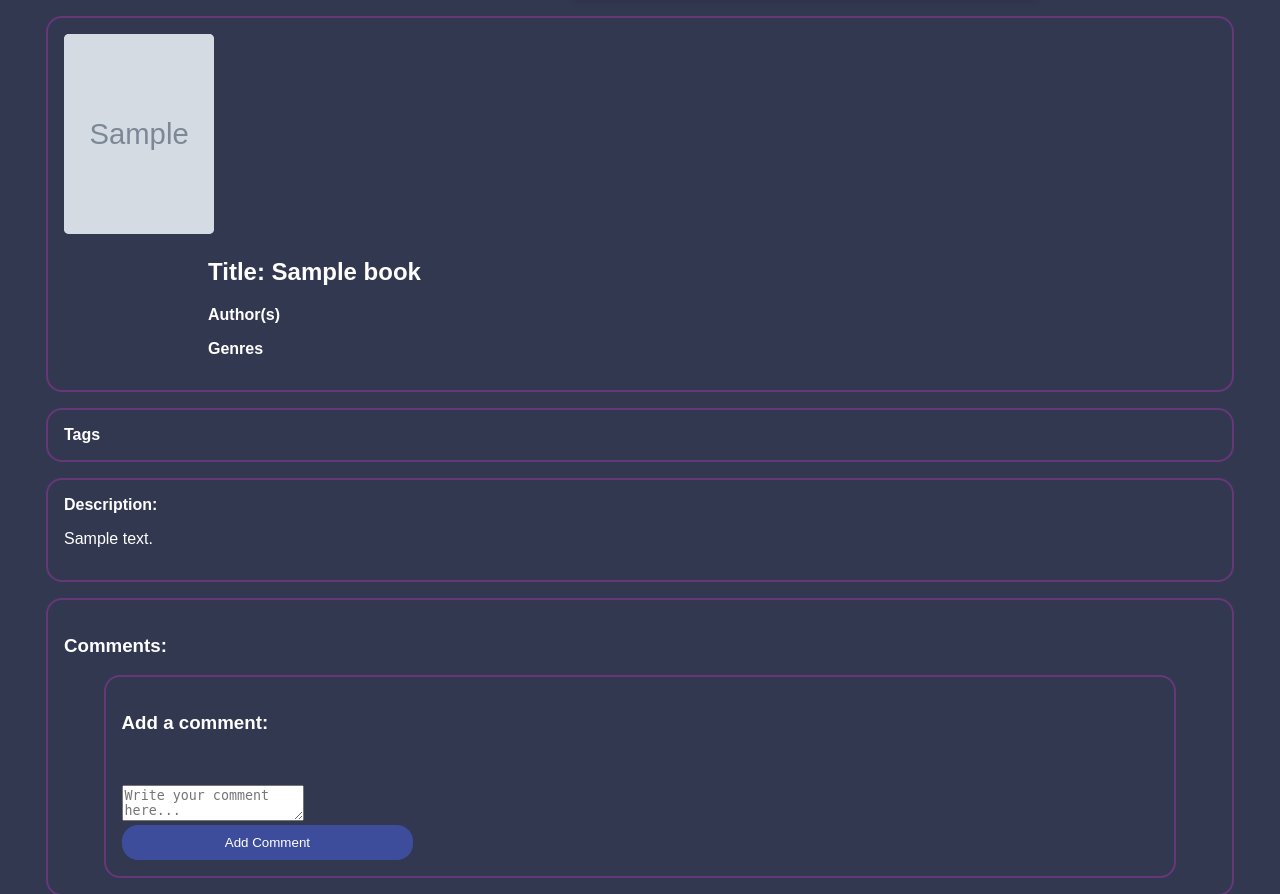
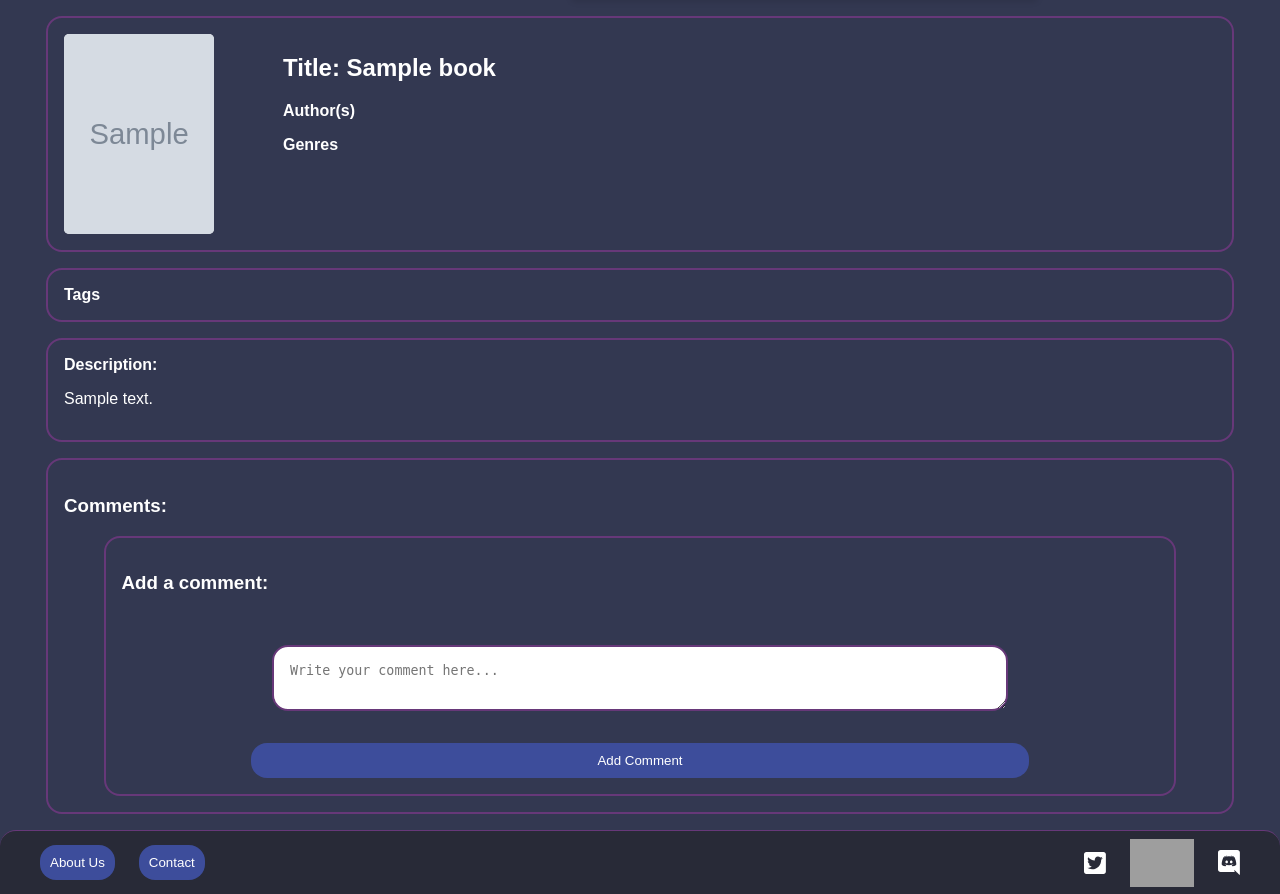
Before and after one commit to mo-jakub/Wdpai, a PHP site: template public/views/book.php in a window 1280 px wide. Shown: the part 64-958 px from the top of the page. Run offline with PHP 8.4, Linux system fonts and the light colour scheme; the template is opened without the code that fills it: most values are stand-ins (such as "Sample title", 1, 10 or a date in 2020); grey boxes marked "Sample" are stand-in pictures; data that the repository does not hold is empty; grey boxes are pictures that could not be loaded.

Commit message:
fixed cover display and styling for section that adds comments

```diff
--- a/public/views/book.php
+++ b/public/views/book.php
@@ -5,30 +5,46 @@
     <meta charset="UTF-8">
     <meta name="viewport" content="width=device-width, initial-scale=1.0">
     <title><?= htmlspecialchars($book->getTitle()) ?> - Power Of Knowledge</title>
+
+    <!-- Stylesheet -->
     <link rel="stylesheet" type="text/css" href="/public/styles/style.css">
+
+    <!-- Website favicon -->
     <link rel="icon" type="image/png" href="/public/images/logo.svg">
 </head>
 <body>
 
-<?php include 'public/views/parts/header.php'; ?>
+<?php
+/**
+ * Include the header section of the site.
+ * - This is a reusable view component for site-wide navigation and branding.
+ */
+include 'public/views/parts/header.php';
+?>
 
 <main>
-    <div class="column border">
+    <div class="border" style="display: flex;">
+        <!-- Display the book's cover along with its title -->
         <img src="<?= htmlspecialchars($book->getCover()) ?>" class="book-placeholder" alt="<?= htmlspecialchars($book->getTitle()) ?>">
         <div class="column">
+            <!-- Display the book title -->
             <h2>Title: <?= htmlspecialchars($book->getTitle()) ?></h2>
+            <!-- Section to display book authors -->
             <p>
                 <strong>
                     <a href="/entities?type=author" class="nav-link">Author(s)</a>
                 </strong>
+                <!-- Loop through each author of the book -->
                 <?php foreach ($book->getAuthors() as $author): ?>
                     <a href="/entity?type=author&id=<?= htmlspecialchars($author['id_author']) ?>" class="nav-link"><?= htmlspecialchars($author['author']) ?></a>
                 <?php endforeach; ?>
             </p>
+            <!-- Section to display book genres -->
             <p>
                 <strong>
                     <a href="/entities?type=genre" class="nav-link">Genres</a>
                 </strong>
+                <!-- Loop through each genre of the book -->
                 <?php foreach ($book->getGenres() as $genre): ?>
                     <a href="/entity?type=genre&id=<?= htmlspecialchars($genre['id_genre']) ?>" class="nav-link"><?= htmlspecialchars($genre['genre']) ?></a>
                 <?php endforeach; ?>
@@ -36,44 +52,56 @@
         </div>
     </div>
     <div class="column border">
+        <!-- Section to display book tags -->
         <strong>
             <a href="/entities?type=tag" class="nav-link">Tags</a>
         </strong>
+        <!-- Loop through each tag of the book -->
         <?php foreach ($book->getTags() as $tag): ?>
             <a href="/entity?type=tag&id=<?= htmlspecialchars($tag['id_tag']) ?>" class="nav-link"><?= htmlspecialchars($tag['tag']) ?></a>
         <?php endforeach; ?>
     </div>
     <div class="column border">
+        <!-- Display the book's description -->
         <strong>Description:</strong>
         <p><?= nl2br(htmlspecialchars($book->getDescription())) ?></p>
     </div>
     <div class="column border">
+        <!-- Comments section -->
         <h3>Comments:</h3>
         <div class="container column border">
+            <!-- Form to add a new comment -->
             <h3>Add a comment:</h3>
-            <form method="post" action="/addComment">
-                <textarea name="comment" placeholder="Write your comment here..." required></textarea>
+            <form class="container column" method="post" action="/addComment">
+                <textarea class="border" name="comment" placeholder="Write your comment here..." required></textarea>
                 <input type="hidden" name="bookId" value="<?= $book->getId() ?>">
                 <button type="submit">Add Comment</button>
             </form>
         </div>
+        <!-- Check if the book has any comments -->
         <?php if (count($book->getComments()) > 0): ?>
+            <!-- Loop through each comment of the book -->
             <?php foreach ($book->getComments() as $comment): ?>
                 <div class="container column border">
+                    <!-- Display comment date -->
                     <small><?= htmlspecialchars($comment['date']) ?></small>
+                    <!-- Link to the user who posted the comment -->
                     <strong>
                         <a href="/user/<?= htmlspecialchars($comment['id_user']) ?>" class="nav-link">
                             <img src="/public/images/user.svg" alt="" class="logo">
                             <?= htmlspecialchars($comment['username']) ?>:
                         </a>
                     </strong>
+                    <!-- Display the comment content -->
                     <?= htmlspecialchars($comment['comment']) ?>
+                    <!-- Check if the current user can delete the comment -->
                     <?php if (isset($_SESSION['userId'])): ?>
                         <?php if (
                                 $_SESSION['userId'] === $comment['id_user'] ||
                                 $_SESSION['role'] === 'admin' ||
                                 $_SESSION['role'] === 'moderator'
                         ): ?>
+                            <!-- Form to delete the comment -->
                             <form method="post" action="/deleteComment">
                                 <input type="hidden" name="commentId" value="<?= $comment['id_comment'] ?>">
                                 <input type="hidden" name="userId" value="<?= $comment['id_user'] ?>">
@@ -84,12 +112,19 @@
                 </div>
             <?php endforeach; ?>
         <?php else: ?>
+            <!-- Display a message if there are no comments -->
             <p>No comments yet. Be the first to comment!</p>
         <?php endif; ?>
     </div>
 </main>
 
-<?php include 'public/views/parts/footer.php'; ?>
+<?php
+/**
+ * Include the footer section of the site.
+ * - This is a reusable view component for site-wide branding and information.
+ */
+include 'public/views/parts/footer.php';
+?>
 
 </body>
 </html>
```
Lines whose indentation alone changed are shown as unchanged.
